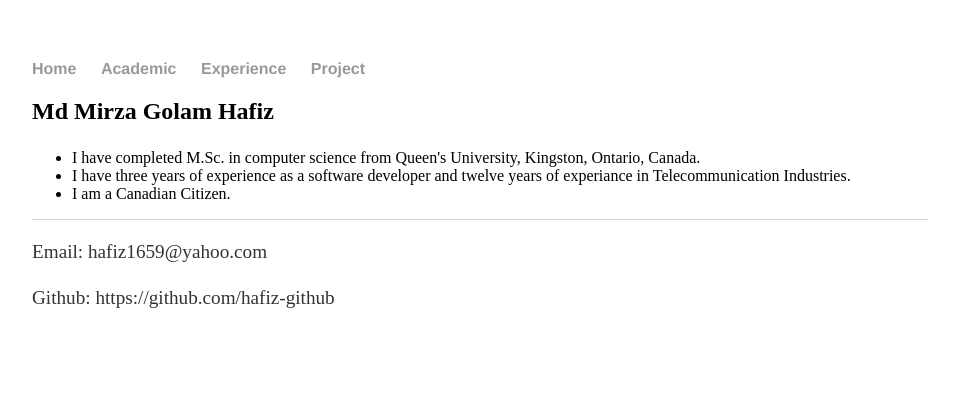
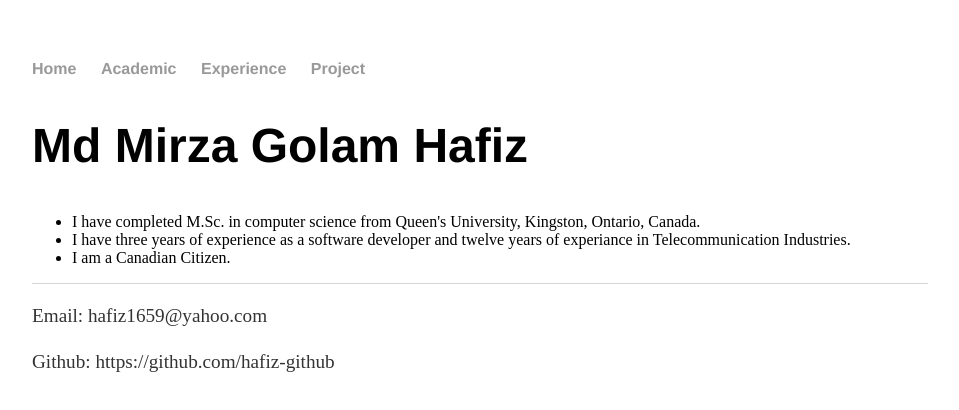
Before and after one commit to hafiz-github/hafiz-github.github.io, a plain HTML site: page index.html in a window 1280 px wide. Shown: the whole page, without its empty margins (160-1119 px from the left). Drawn offline with Linux system fonts and the light colour scheme.

Commit message:
Add files via upload

```diff
--- a/css/main.css
+++ b/css/main.css
@@ -23,6 +23,10 @@ h1 {
     font-size: 3em;
     font-family:'Helvetica', 'Arial', 'Sans-Serif';
 }
+h2 {
+    font-size: 3em;
+    font-family:'Helvetica', 'Arial', 'Sans-Serif';
+}
 p {
     font-size: 1.5em;
     line-height: 1.4em;
```
